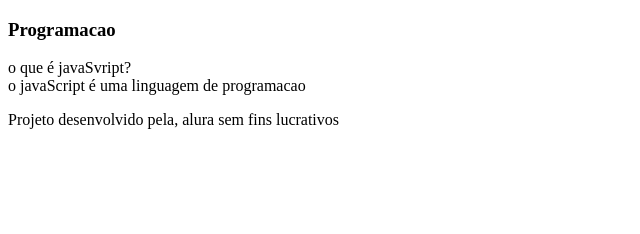
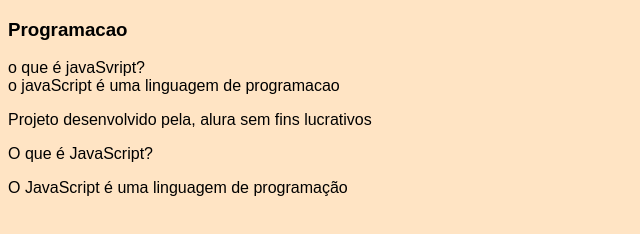
Before and after one commit to arthurmorer/flashcards, a plain HTML site: page index.html in a window 1280 px wide. Shown: the whole page, without its empty margins (0-640 px from the left). Drawn offline with Linux system fonts and the light colour scheme; files that its build step writes are made by us from their sources.

Commit message:
Add files via upload

```diff
--- a/index.html
+++ b/index.html
@@ -4,6 +4,7 @@
     <meta charset="UTF-8">
     <meta http-equiv="X-UA-Compatible" content="IE=edge">
     <meta name="viewport" content="width=device-width, initial-scale=1.0">
+    <link rel="stylesheet" href="assets/style.css">
     <title>FLASHCARDS</title>
 </head>
 <body>
@@ -31,3 +32,18 @@
 
 </body>
 </html>
+
+<footer>
+</footer>
+
+<container>
+
+</container>
+
+<div class="cartao__conteudo__respota">
+    <p>O que é JavaScript?</p>
+    </div>
+    <div class="cartao__conteudo__resposta">
+    <p>O JavaScript é uma linguagem de programação</p>
+    </div>
+    </div>
```
